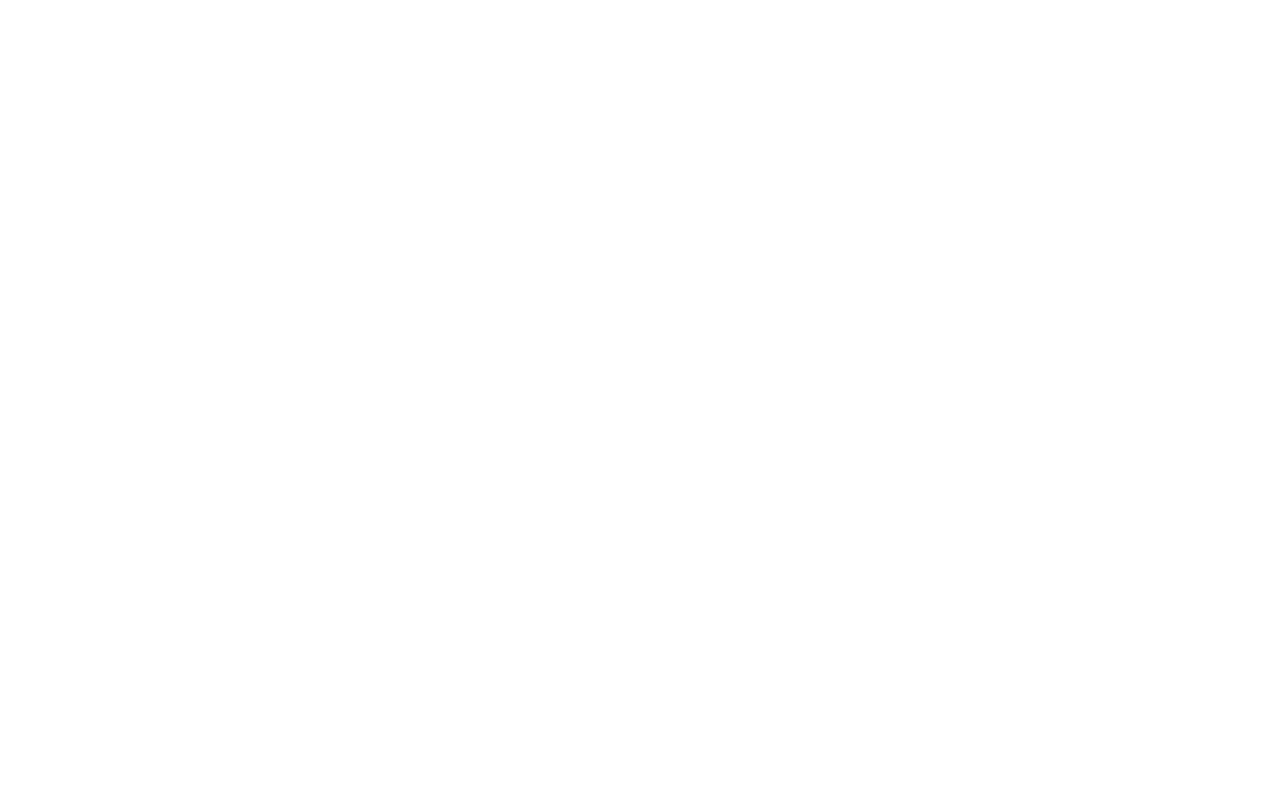
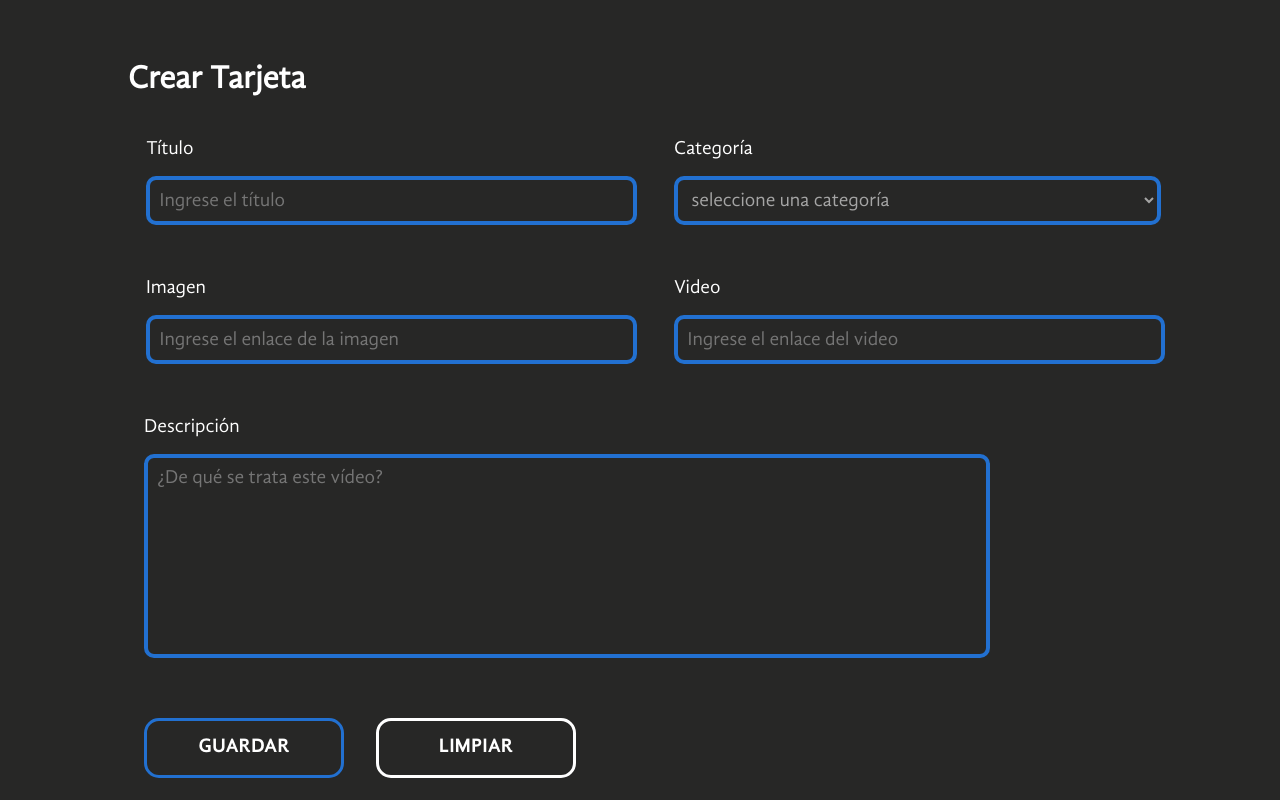
Before and after one commit to DiegoMoctezuma/Alura-Flix, a React (Vite) app: page /nuevo in a window 1280 px wide. Shown: the part 300-1100 px from the top of the page. Before the commit the page ends 800 px from the top, so only its background shows below. Built offline with nearby package versions, Linux system fonts and the light colour scheme; data requests are answered from the project's data file.

Commit message:
Estilos pagina nuevo video

```diff
--- a/src/Components/Campo/index.jsx
+++ b/src/Components/Campo/index.jsx
@@ -35,11 +35,17 @@ const CampoContainer = styled.fieldset`
     }
 `;
 
-function Campo({titulo,type="text",value,set,required=false}){
+function Campo({titulo,type="text",value,set,required=false,placeholder=""}) {
     return(
         <CampoContainer>
             <label>{titulo}</label>
-            <input type={type} value={value} onChange={(e) => set(e.target.value)} required={required}/>
+            <input
+                type={type}
+                value={value}
+                onChange={(e) => set(e.target.value)}
+                required={required}
+                placeholder={placeholder}
+            />
         </CampoContainer>
     )
 }
--- /dev/null
+++ b/src/Components/FormNuevoVideo/index.jsx
@@ -0,0 +1,98 @@
+import styled from "styled-components";
+
+import Campo from "../Campo";
+import TextArea from "../TextArea";
+import ListaOpciones from "../ListaOpciones";
+
+const FormContainer = styled.div`
+    display: flex;
+    flex-direction: column;
+    align-items:flex-start;
+
+    width: 80%;
+    padding: 2rem 0;
+
+    h3{
+        font-size: 2em;
+    }
+`;
+
+const FormEstilizado = styled.form`
+    width: 100%;
+    display: flex;
+    flex-direction: column;
+    gap: 2em;
+`;
+
+const Fieldset = styled.fieldset`
+    width: 100%;
+    display:flex;
+    gap:2em;
+
+    border: none;
+    padding: 0;
+`;
+
+const BotonesContainer = styled.div`
+    width: 100%;
+    padding: 1em;
+
+    display: flex;
+    gap: 2em;
+    align-items: center;
+
+    input{
+        width: 10em;
+        height: 3em;
+        background-color: transparent;
+        color: var(--White);
+        border: 3px solid transparent;
+        border-radius: 15px;
+
+        font-family: var(--FontBold);
+        font-size: 20px;
+        text-transform: uppercase;
+
+        cursor: pointer;
+        transition: 0.4s;
+
+        &:hover{
+            border-color: var(--White);
+            box-shadow: 0 0 20px var(--White);
+        }
+
+    }
+`;
+
+function FormNuevoVideo() {
+    return (
+        <FormContainer>
+            <h3>Crear Tarjeta</h3>
+            <FormEstilizado>
+                <Fieldset>
+                    <Campo titulo={"Título"} placeholder={"Ingrese el título"}/>
+                    <ListaOpciones titulo={"Categoría"} categoria={"defecto"}/>
+                </Fieldset>
+                <Fieldset>
+                    <Campo titulo={"Imagen"} placeholder={"Ingrese el enlace de la imagen"} type="url"/>
+                    <Campo titulo={"Video"} placeholder={"Ingrese el enlace del video"} type="url"/>
+                </Fieldset>
+                <TextArea titulo={"Descripción"} placeholder="¿De qué se trata este vídeo?" />
+                <BotonesContainer>
+                        <input
+                            style={{borderColor:"var(--Blue)"}}
+                            type="submit"
+                            value="Guardar"
+                            onClick={e =>{
+                                e.preventDefault();
+                                EditarContenido(contenido);
+                            }}
+                        />
+                        <input type="reset" value="Limpiar" style={{borderColor:"var(--White)"}} />
+                </BotonesContainer>
+            </FormEstilizado>
+        </FormContainer>
+    );
+}
+
+export default FormNuevoVideo;
--- a/src/Components/Header/index.jsx
+++ b/src/Components/Header/index.jsx
@@ -9,7 +9,9 @@ const HeaderEstilizado = styled.header`
     display: flex;
     align-items: center;
 
-    background-color:var(--DarkGrey);
+    background-color:var(--Black);
+    box-shadow: 0 -5px 10px var(--Blue);
+
 
     img{
         height: 40px;
--- a/src/Components/ListaOpciones/index.jsx
+++ b/src/Components/ListaOpciones/index.jsx
@@ -55,6 +55,7 @@ function ListaOpciones({titulo,categoria,set}){
                     <option key={index} value={equipo.titulo}>
                         {equipo.titulo}
                     </option>)}
+                <option value={categoria} disabled hidden>seleccione una categoría</option>
             </select>
         </OpcionesContainer>
     )
--- a/src/Components/TextArea/index.jsx
+++ b/src/Components/TextArea/index.jsx
@@ -35,11 +35,11 @@ const TextAreaEstilizado = styled.textarea`
         }
 `;
 
-function TextArea({titulo,value,set,required=false}) {
+function TextArea({titulo,value,set,required=false,placeholder=""}) {
     return(
         <TextContainer>
             <label>{titulo}</label>
-            <TextAreaEstilizado required={required} value={value} rows={8} onChange={e => set(e.target.value)}/>
+            <TextAreaEstilizado placeholder={placeholder} required={required} value={value} rows={8} onChange={e => set(e.target.value)}/>
         </TextContainer>
     )
 }
--- /dev/null
+++ b/src/pages/NuevoVideo.jsx
@@ -0,0 +1,38 @@
+import styled from "styled-components";
+import FormNuevoVideo from "../Components/FormNuevoVideo";
+
+
+const Container = styled.section`
+    display: flex;
+    flex-direction: column;
+    align-items: center;
+
+    background-color: var(--DarkGrey);
+    color: var(--White);
+    padding: 2rem 0;
+
+    h2 {
+        margin:0;
+        font-family: var(--Bold);
+        font-size: 3em
+    }
+
+    p{
+        font-size: 1em;
+        font-family: var(--Regular);
+        text-transform: uppercase;
+    }
+
+`;
+
+function NuevoVideo() {
+    return (
+        <Container>
+            <h2>Nuevo Video</h2>
+            <p>Complete el formulario para crear una nueva tarjeta de video</p>
+            <FormNuevoVideo/>
+        </Container>
+    )
+}
+
+export default NuevoVideo;
--- a/src/routes.jsx
+++ b/src/routes.jsx
@@ -1,6 +1,7 @@
 import { BrowserRouter, Route, Routes } from "react-router-dom";
 import PaginaBase from "./Pages/PaginaBase";
 import Home from "./Pages/Home";
+import NuevoVideo from "./Pages/NuevoVideo";
 
 
 function AppRoutes(){
@@ -9,6 +10,7 @@ function AppRoutes(){
             <Routes>
                 <Route path="/" element={<PaginaBase/>}>
                     <Route index element={<Home/>}/>
+                    <Route path="/nuevo" element={<NuevoVideo/>} />
                     <Route path="*" />
                 </Route>
             </Routes>
```
